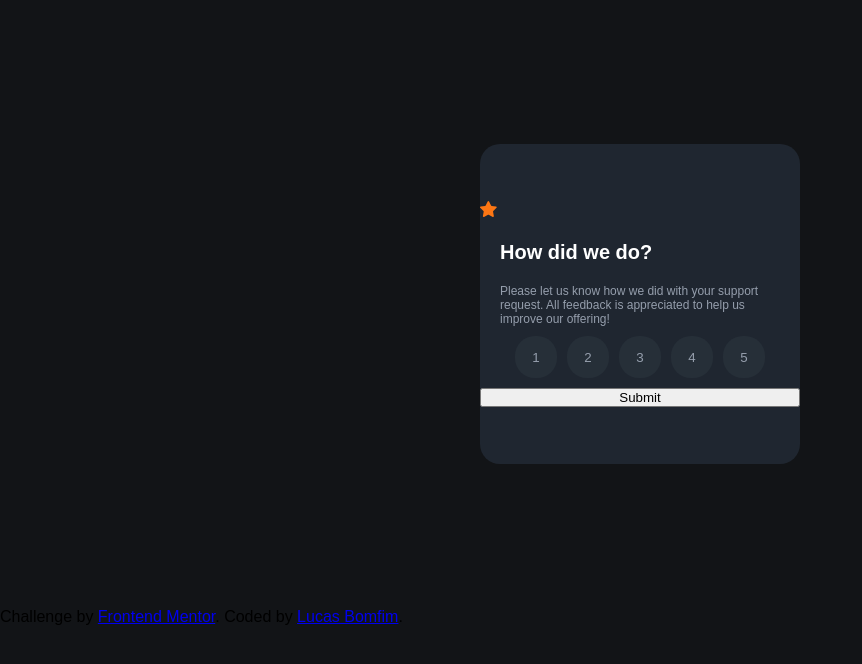
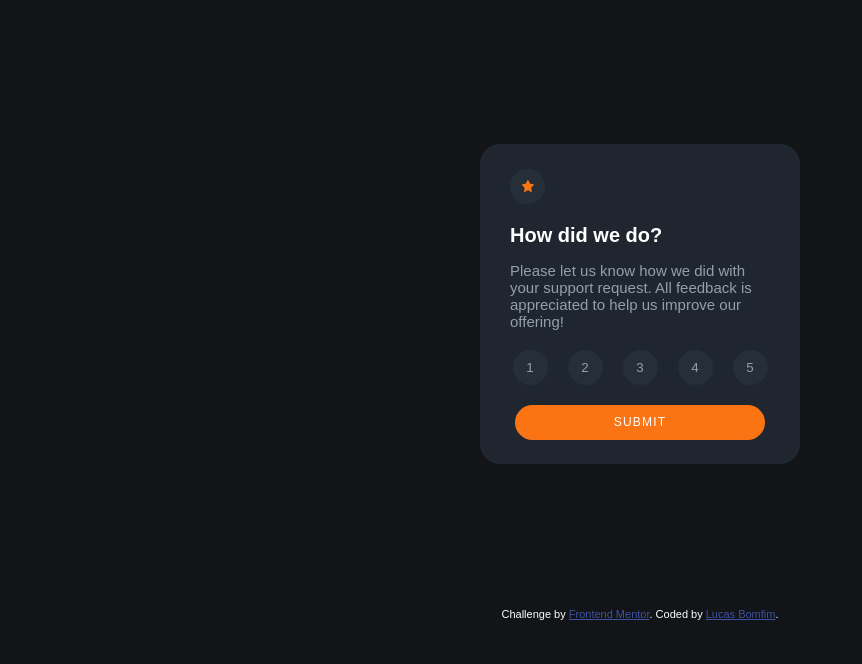
Before and after one commit to Lucartwo/Interactive-rating-component, a plain HTML site: page index.html in a window 1280 px wide. Shown: the whole page, without its empty margins (0-862 px from the left). Drawn offline with Linux system fonts and the light colour scheme.

Commit message:
fazer alteração no css

```diff
--- a/style.css
+++ b/style.css
@@ -1,30 +1,46 @@
-:root{
+:root {
     --LightGrey: hsl(217, 12%, 63%);
     --White: hsl(0, 0%, 100%);
     --Medium-Grey: hsl(216, 12%, 54%);
     --Dark-Blue: hsl(213, 19%, 18%);
     --Very-Dark-Blue: hsl(216, 12%, 8%);
+    --Orange: hsl(25, 97%, 53%);
     --font: 'Overpass', sans-serif;
 }
 
-@import url('https://fonts.googleapis.com/css2?family=Overpass:ital,wght@0,700;1,400&display=swap');
+@import url('https://fonts.googleapis.com/css2?family=Overpass:wght@400;700&display=swap');
 
-body{
+body {
     background-color: hsl(216, 12%, 8%);
-
-
 }
 
-*{
+* {
     margin: 0;
-    padding:0;
+    padding: 0;
     box-sizing: border-box;
     font-family: var(--font);
-
 }
 
-#principalcard{
+#bg {
+    display: flex;
+    margin-left: 20px;
+    width: 35px;
+    height: 35px;
+    border-radius: 20px;
+    background-color: #262F38;
+    border-color: transparent;
+    color: var(--LightGrey);
+}
 
+img {
+    display: flex;
+    margin: auto;
+    width: 12px;
+    height: 12px;
+    border-color: transparent;
+}
+
+#principalcard {
     background-color: #1F2630;
     display: flex;
     flex-direction: column;
@@ -33,46 +49,87 @@ body{
     height: 320px;
     margin: 18vh auto;
     justify-content: center;
-
-
-
+    padding: 20px 10px;
 }
 
-h1{
-    margin-bottom: 5px;
-    margin: 20px;
+h1 {
+    margin: 20px 20px 15px;
     font-weight: 700;
     color: var(--White);
     font-size: 20px;
 }
 
-p{
-    margin-left: 20px;
-    margin-right: 20px;
+p {
+    margin: 0 20px;
     font-weight: 400;
     color: var(--LightGrey);
-    font-size: 12px;
+    font-size: 15px;
 }
 
-li{
+li {
     list-style-type: none;
+}
+
+#rate {
+    display: flex;
+    margin: 20px auto;
+}
+
+#rate li+li {
+    margin-left: 20px;
+}
+
+.rating {
+
+    width: 35px;
+    height: 35px;
+    border-radius: 20px;
+    background-color: #262F38;
+    border-color: transparent;
+    color: var(--LightGrey);
+    transition: all 0.5s;
+    cursor: pointer;
+}
+
+.rating:hover {
+    width: 35px;
+    height: 35px;
+    border-radius: 20px;
+    border-color: transparent;
+    color: var(--White);
+    background-color: var(--LightGrey);
+}
+.rating.selected {
+    color: var(--White);
+    background-color: var(--Orange);
+}
+
+
+#sub {
+    width: 250px;
+    height: 35px;
+    border-radius: 20px;
+    background-color: var(--Orange);
+    border-color: transparent;
+    font-family: var(--font);
+    color: white;
+    align-self: center;
+    text-transform: uppercase;
+    font-size: 12px;
+    letter-spacing: 1.2px;
+    cursor: pointer;
+    transition: all 0.5s;
 
 }
-
-#rate{
-    display: flex;
-    margin: 10px auto;
+#sub:hover{
+    background-color: var(--White);
+    color: var(--Orange)
 }
 
-#rate li + li{
-    margin-left: 10px;
+.attribution {
+    font-size: 11px; text-align: center;
+    color: var(--White);
 }
-
-.rating{
-    width: 42px;
-    height: 42px;
-    border-radius: 20px;
-    background-color:#262F38;
-    border-color: transparent;
-    color: var(--LightGrey);
+.attribution a {
+    color: hsl(228, 45%, 44%);
 }
```
